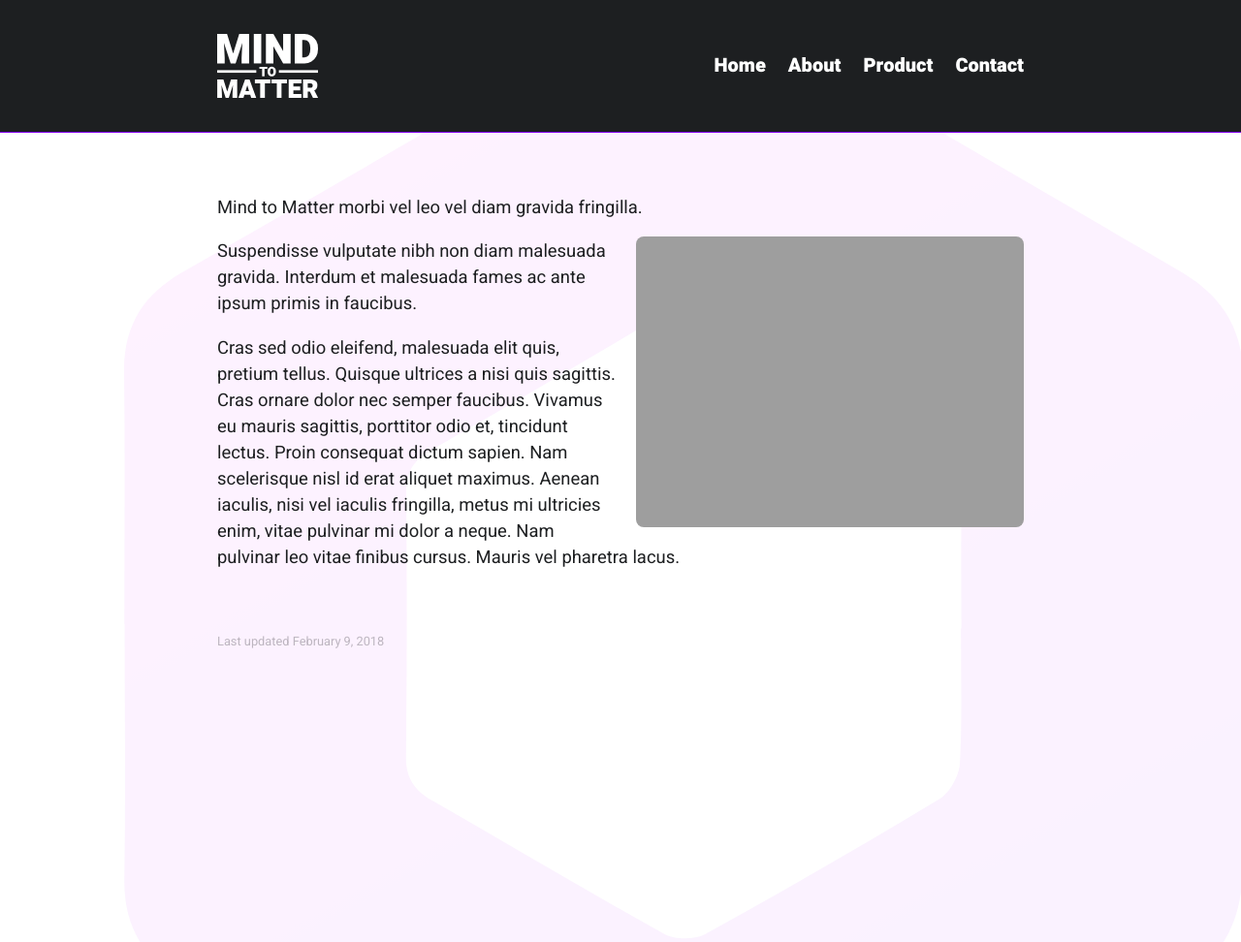
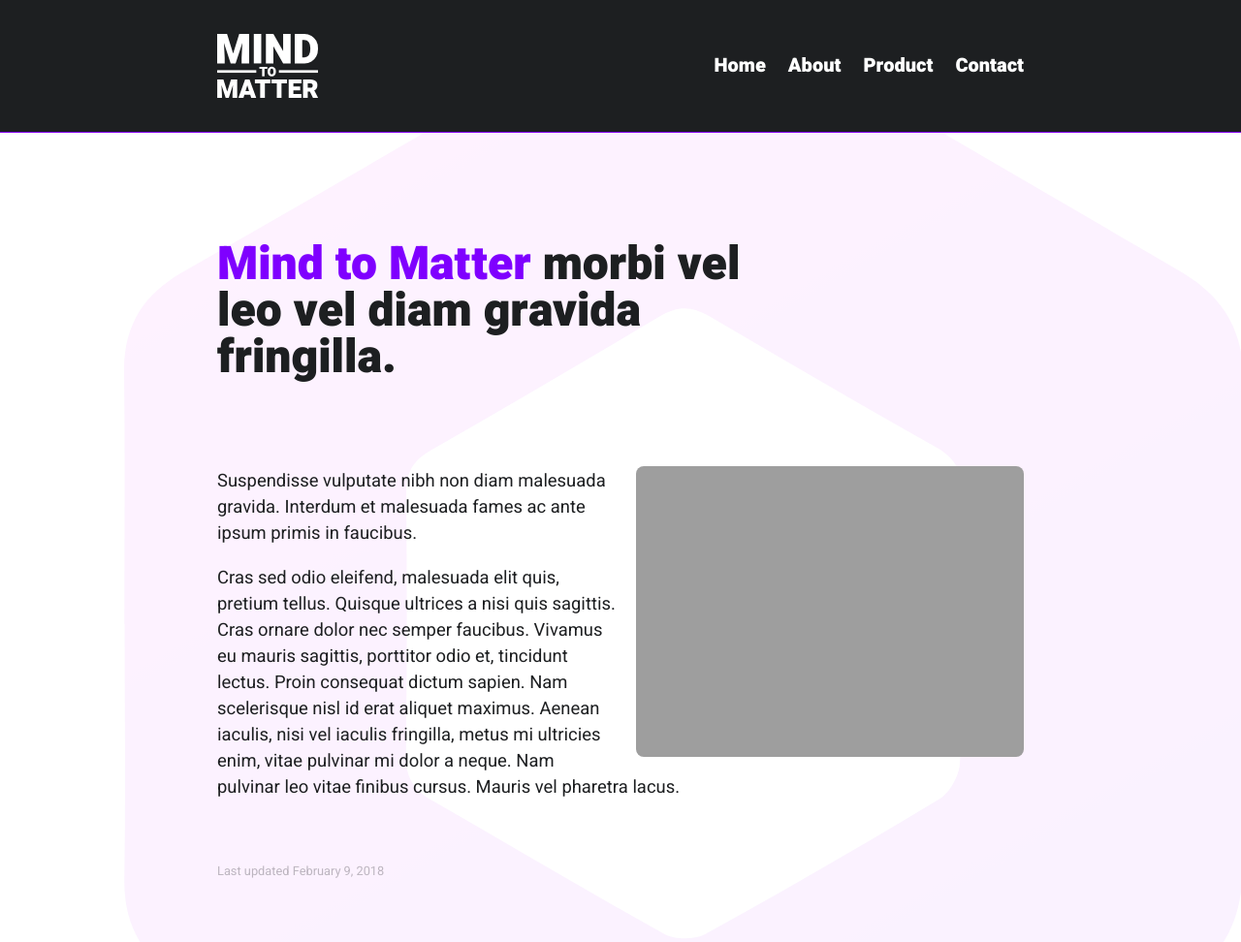
Before and after one commit to georgemblack/mind-to-matter, a Jekyll site: the page built from index.html, in a window 1280 px wide. Shown: the whole page at 97% size. Built offline with Jekyll 4.4.1, drawn with Linux system fonts in a browser that asks for light colours; before the commit the page ends 900 px from its top, so only the background shows below that.

Commit message:
Update homepage

```diff
--- a/index.html
+++ b/index.html
@@ -5,7 +5,7 @@ title: Home
 
 <div class="home-background-graphic"><img src="{{site.url}}/assets/block-graphic-purple.svg"></div>
 <section class="section">
-    <p class="home-tagline" style="margin:0;"><span>Mind to Matter</span> morbi vel leo vel diam gravida fringilla.</p>
+    <p class="tagline-large" style="margin:0;"><span>Mind to Matter</span> morbi vel leo vel diam gravida fringilla.</p>
     <div class="image-right"><img src="{{site.url}}/assets/team-meeting-cropped.jpg"></div>
     <p>Suspendisse vulputate nibh non diam malesuada gravida. Interdum et malesuada fames ac ante ipsum primis in faucibus.</p>
     <p>Cras sed odio eleifend, malesuada elit quis, pretium tellus. Quisque ultrices a nisi quis sagittis. Cras ornare dolor nec semper faucibus. Vivamus eu mauris sagittis, porttitor odio et, tincidunt lectus. Proin consequat dictum sapien. Nam scelerisque nisl id erat aliquet maximus. Aenean iaculis, nisi vel iaculis fringilla, metus mi ultricies enim, vitae pulvinar mi dolor a neque. Nam pulvinar leo vitae finibus cursus. Mauris vel pharetra lacus.</p>
```
